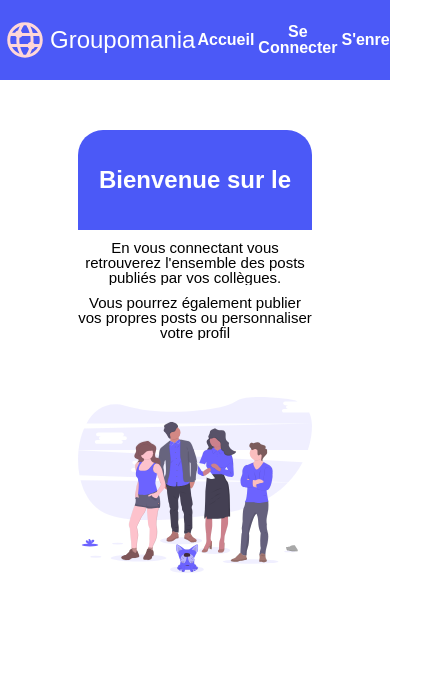
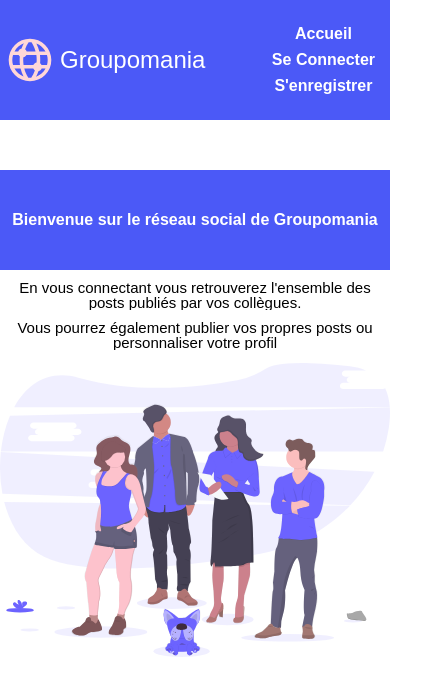
Before and after one commit to gaetansbaffi/p7, a React (Create React App) app in the folder client/: page / in a window 390 px wide. Shown: the top 696 px of the page, 442 px wide, since content can reach past the window. Built offline with nearby package versions, Linux system fonts and the light colour scheme.

Commit message:
improved media queries when connected

```diff
--- a/client/src/components/Navbar/Navbar.elements.js
+++ b/client/src/components/Navbar/Navbar.elements.js
@@ -9,6 +9,9 @@ export const Nav = styled.nav`
 	background-color: #4b59f7;
 	width: 100%;
 	height: 80px;
+	@media screen and (max-width: 768px) {
+		height: 120px;
+	}
 `;
 
 export const NavbarContainer = styled.div`
@@ -32,7 +35,7 @@ export const NavLogo = styled(Link)`
 `;
 
 export const Logo = styled.img`
-	width: 50px;
+	width: 60px;
 `;
 
 export const NavMenu = styled.ul`
@@ -42,6 +45,13 @@ export const NavMenu = styled.ul`
 	list-style: none;
 	color: #fff;
 	text-align: center;
+
+	@media screen and (max-width: 768px) {
+		flex-direction: column;
+		font-weight: regular;
+		font-size: 12px;
+		padding: 10px;
+	}
 `;
 
 export const NavItem = styled.li`
@@ -56,8 +66,8 @@ export const NavItem = styled.li`
 	}
 
 	@media screen and (max-width: 768px) {
+		font-weight: regular;
 		font-size: 16px;
-		padding: 2px;
 	}
 `;
 
--- a/client/src/components/Welcome/Welcome.elements.js
+++ b/client/src/components/Welcome/Welcome.elements.js
@@ -2,8 +2,7 @@ import styled from 'styled-components';
 
 export const Section = styled.section`
 	margin: 50px auto;
-	width: 60%;
-	max-width: 1024px;
+	width: 100%;
 	height: 500px;
 	display: flex;
 	flex-direction: column;
@@ -11,21 +10,21 @@ export const Section = styled.section`
 `;
 
 export const Header = styled.h2`
-	height: 100px;
-	font-size: 24px;
+	font-size: 20px;
 	font-weight: bold;
 	background-color: #4b59f7;
+	color: white;
 
-	color: white;
 	line-height: 100px;
-	border-top-left-radius: 25px;
-	border-top-right-radius: 25px;
+	@media screen and (max-width: 768px) {
+		font-size: 16px;
+	}
 `;
 
 export const Text = styled.p`
 	font-size: 15px;
 	background-color: white;
-	padding-top: 10px;
+	padding: 10px 10px 0 10px;
 `;
 
 export const ImgWrapper = styled.div`
@@ -47,5 +46,5 @@ export const Img = styled.img`
 	max-width: 100%;
 	vertical-align: middle;
 	display: inline-block;
-	max-height: 250px;
+	max-height: 500px;
 `;
```
